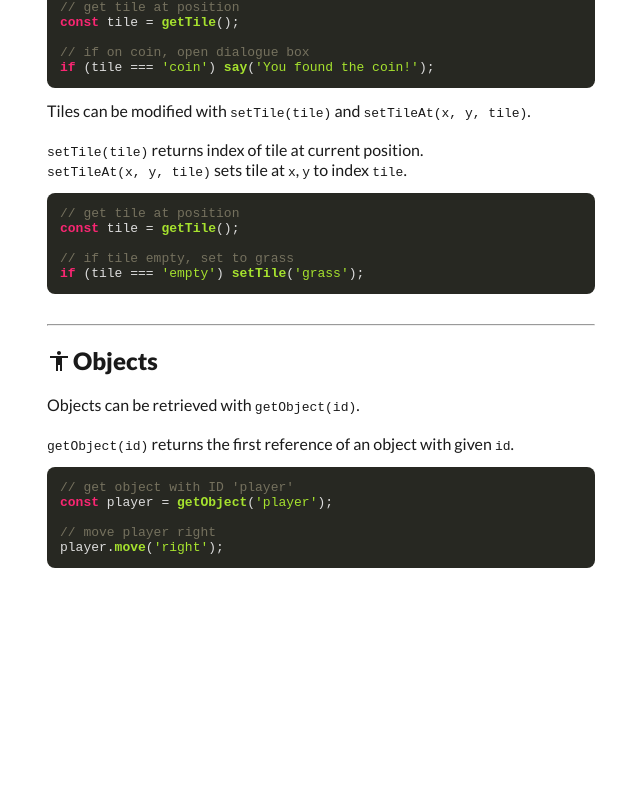
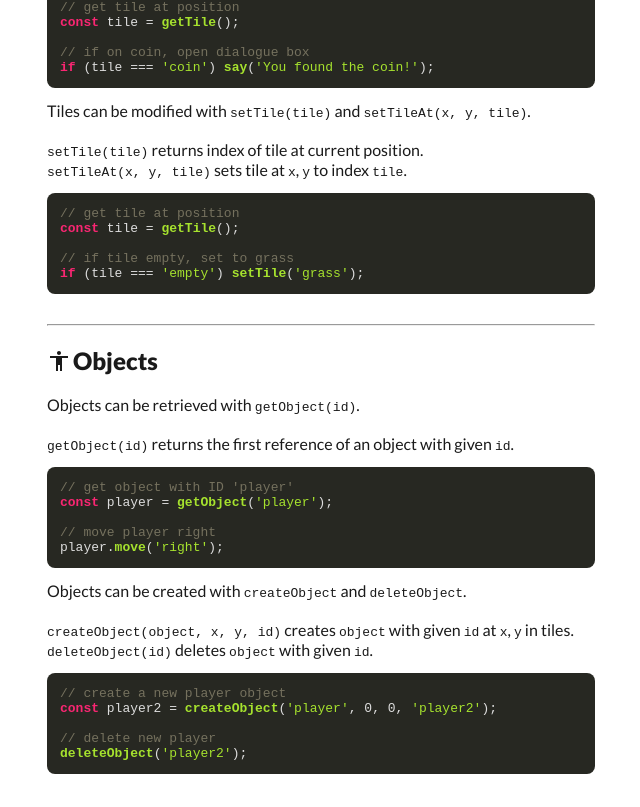
Before and after one commit to LearnCodeOrg/codetrain, a Next.js app: page /docs in a window 1280 px wide. Shown: the part 2206-3013 px from the top of the page, without its empty margins (269-909 px from the left). Before the commit the page ends 2807 px from the top, so only its background shows below. Built offline with nearby package versions, Linux system fonts and the light colour scheme; no server answers; the database is empty.

Commit message:
Document object creation and deletion.

```diff
--- a/pages/docs.js
+++ b/pages/docs.js
@@ -286,6 +286,20 @@ const player = getObject('player');
 // move player right
 player.move('right');`}
           </Code>
+          Objects can be created with <code>createObject</code> and{' '}
+          <code>deleteObject</code>.<br /><br />
+          <code>createObject(object, x, y, id)</code> creates{' '}
+          <code>object</code> with given <code>id</code> at <code>x</code>,
+          {' '}<code>y</code> in tiles.<br />
+          <code>deleteObject(id)</code> deletes <code>object</code> with given
+          {' '}<code>id</code>.
+          <Code>
+{`// create a new player object
+const player2 = createObject('player', 0, 0, 'player2');
+
+// delete new player
+deleteObject('player2');`}
+          </Code>
         </div>
       </div>
     </div>
```
